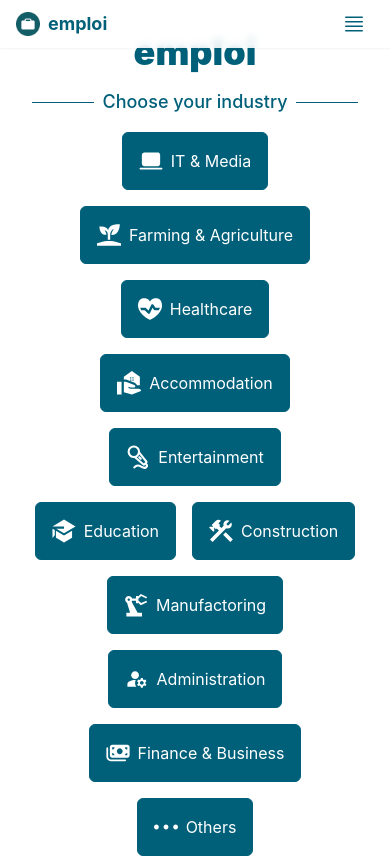
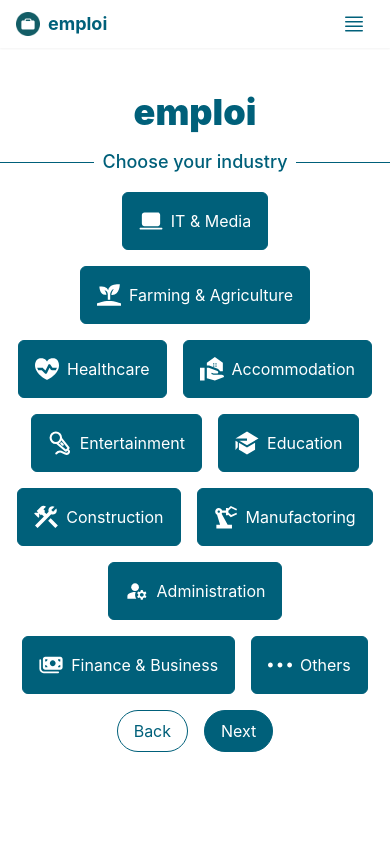
Before and after one commit to lhphat02/Grab-Team14-Frontend, a React (Vite) app: page / in a window 390 px wide. Shown: the top 858 px of the page. Built offline with nearby package versions, Linux system fonts and the light colour scheme.

Commit message:
refactor: Update container-slide styles for improved responsiveness

```diff
--- a/src/index.css
+++ b/src/index.css
@@ -88,7 +88,7 @@
   }
 
   .container-slide {
-    @apply flex flex-col items-center min-h-screen m-auto w-full p-8 sm:p-12 md:p-16 lg:p-20 xl:p-24;
+    @apply flex flex-col items-start min-h-screen m-auto w-full;
   }
 
   .container-stack {
```
